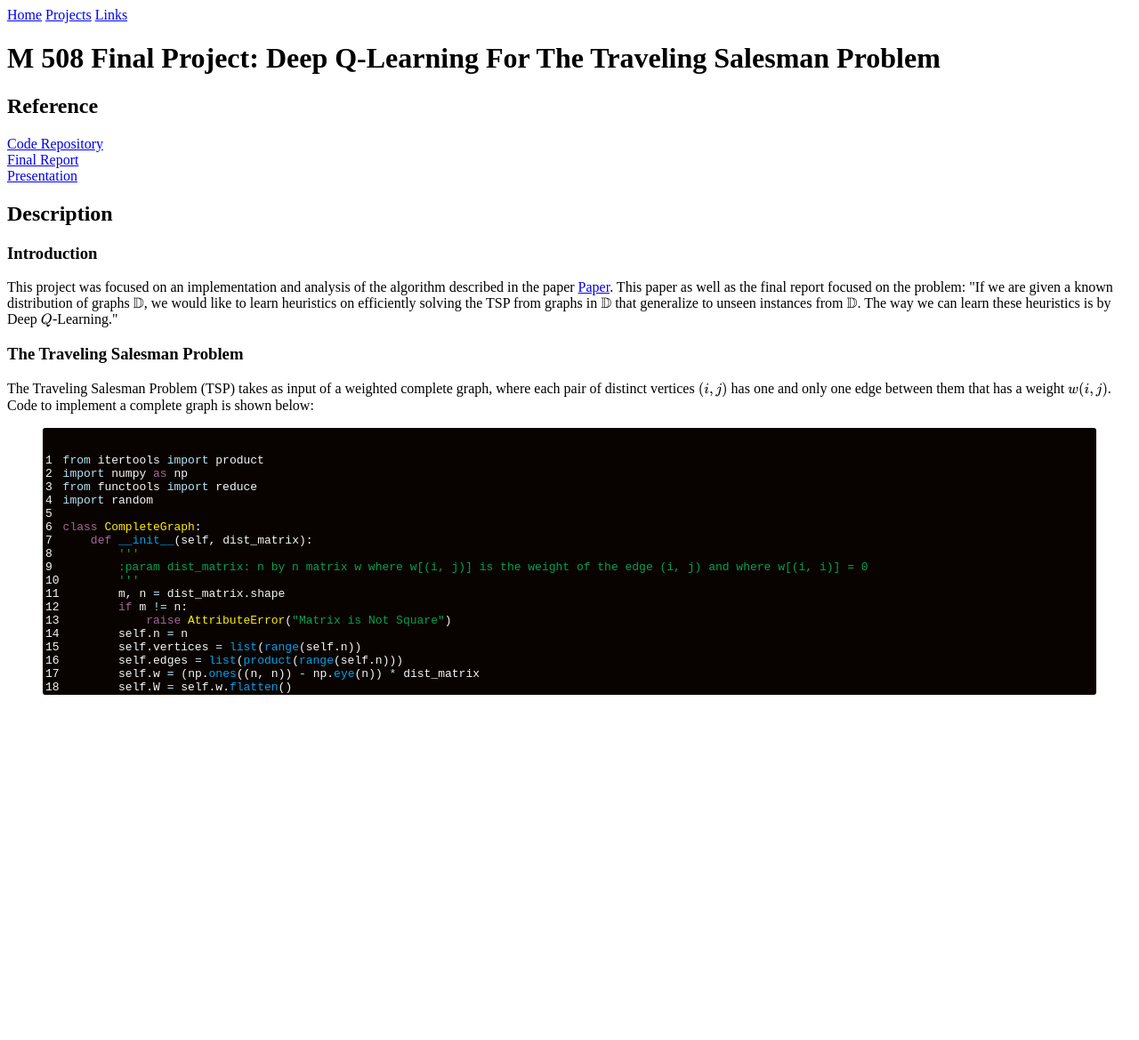
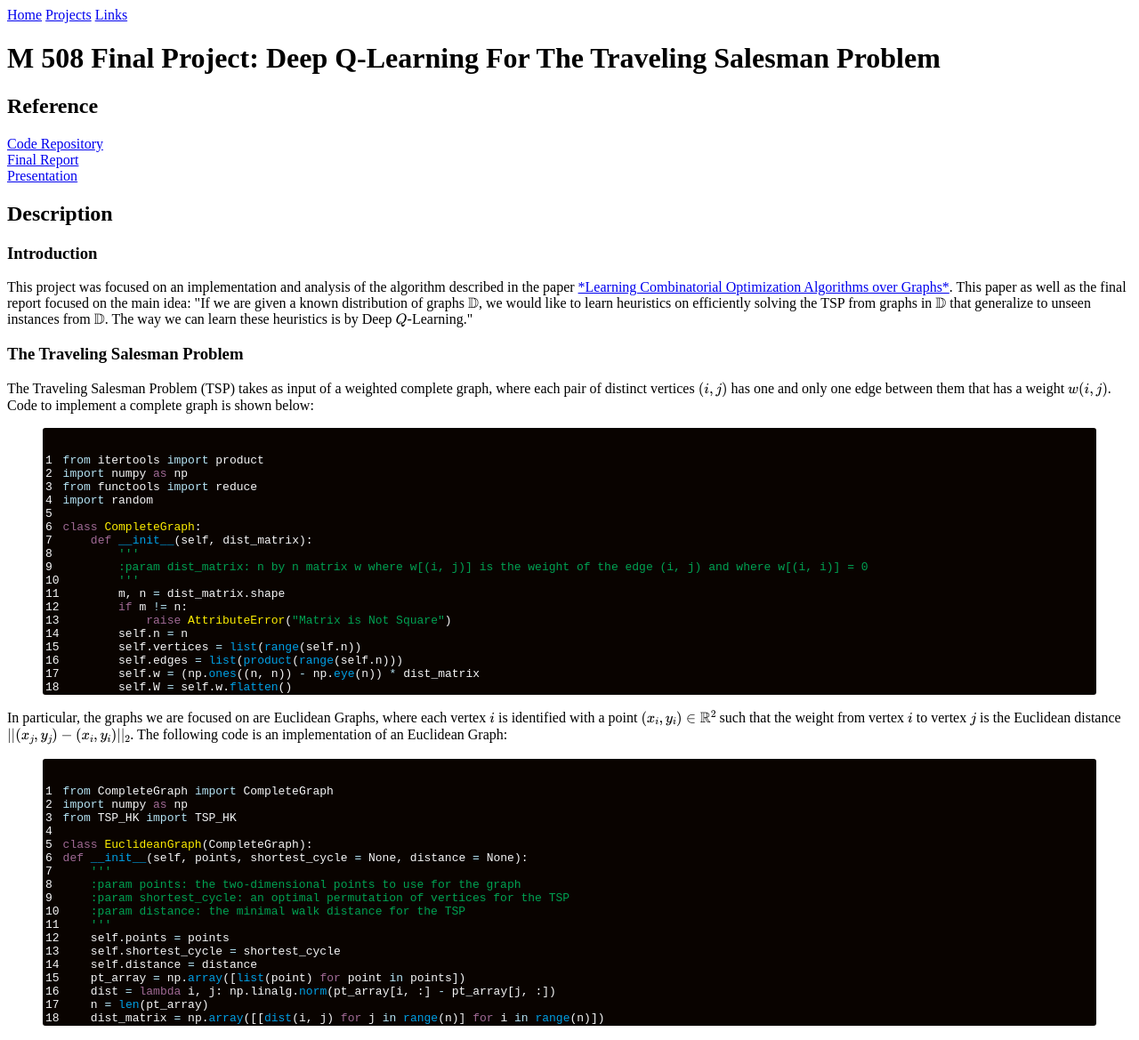
Before and after one commit to CategorIAN/categorian.github.io, a Jekyll site: the page built from projects/msu/m_508/q_learning_for_tsp.md, in a window 1280 px wide. Shown: the whole page at 89% size. Built offline with Jekyll 4.4.1, drawn with Linux system fonts in a browser that asks for light colours; formulas are drawn with MathJax 3; before the commit the page ends 900 px from its top, so only the background shows below that.

Commit message:
Update q_learning_for_tsp.md

```diff
--- a/projects/msu/m_508/q_learning_for_tsp.md
+++ b/projects/msu/m_508/q_learning_for_tsp.md
@@ -13,7 +13,7 @@ layout: default
 <h2>Description</h2>
 <h3>Introduction</h3>
 <p>
-This project was focused on an implementation and analysis of the algorithm described in the paper <a href = "{{ site.url }}{{ site.baseurl }}/pdfs/Learning Combinatorial Optimization Algorithms over Graphs.pdf">Paper</a>. This paper as well as the final report focused on the problem: "If we are given a known distribution of graphs \(\mathbb{D}\), we would like to learn heuristics on efficiently solving the TSP from graphs in \(\mathbb{D}\) that generalize to unseen instances from \(\mathbb{D}\). The way we can learn these heuristics is by Deep \(Q\)-Learning."
+This project was focused on an implementation and analysis of the algorithm described in the paper <a href = "{{ site.url }}{{ site.baseurl }}/pdfs/Learning Combinatorial Optimization Algorithms over Graphs.pdf">*Learning Combinatorial Optimization Algorithms over Graphs*</a>. This paper as well as the final report focused on the main idea: "If we are given a known distribution of graphs \(\mathbb{D}\), we would like to learn heuristics on efficiently solving the TSP from graphs in \(\mathbb{D}\) that generalize to unseen instances from \(\mathbb{D}\). The way we can learn these heuristics is by Deep \(Q\)-Learning."
 </p>
 <h3>The Traveling Salesman Problem</h3>
 <p>
@@ -119,3 +119,28 @@ class CompleteGraph:
         return np.concatenate([self.neighbor_square(v) for v in self.vertices], axis=0)
 {%endhighlight%}
 </p>
+
+<p>
+In particular, the graphs we are focused on are Euclidean Graphs, where each vertex \(i\) is identified with a point \((x_i, y_i)\in \mathbb{R}^2\) such that the weight from vertex \(i\) to vertex \(j\) is the Euclidean distance \(||(x_j, y_j) - (x_i, y_i)||_2\). The following code is an implementation of an Euclidean Graph:
+{%highlight python linenos%}
+from CompleteGraph import CompleteGraph
+import numpy as np
+from TSP_HK import TSP_HK
+
+class EuclideanGraph(CompleteGraph):
+def __init__(self, points, shortest_cycle = None, distance = None):
+    '''
+    :param points: the two-dimensional points to use for the graph
+    :param shortest_cycle: an optimal permutation of vertices for the TSP
+    :param distance: the minimal walk distance for the TSP
+    '''
+    self.points = points
+    self.shortest_cycle = shortest_cycle
+    self.distance = distance
+    pt_array = np.array([list(point) for point in points])
+    dist = lambda i, j: np.linalg.norm(pt_array[i, :] - pt_array[j, :])
+    n = len(pt_array)
+    dist_matrix = np.array([[dist(i, j) for j in range(n)] for i in range(n)])
+    super().__init__(dist_matrix)
+{%endhighlight%}
+</p>
```
